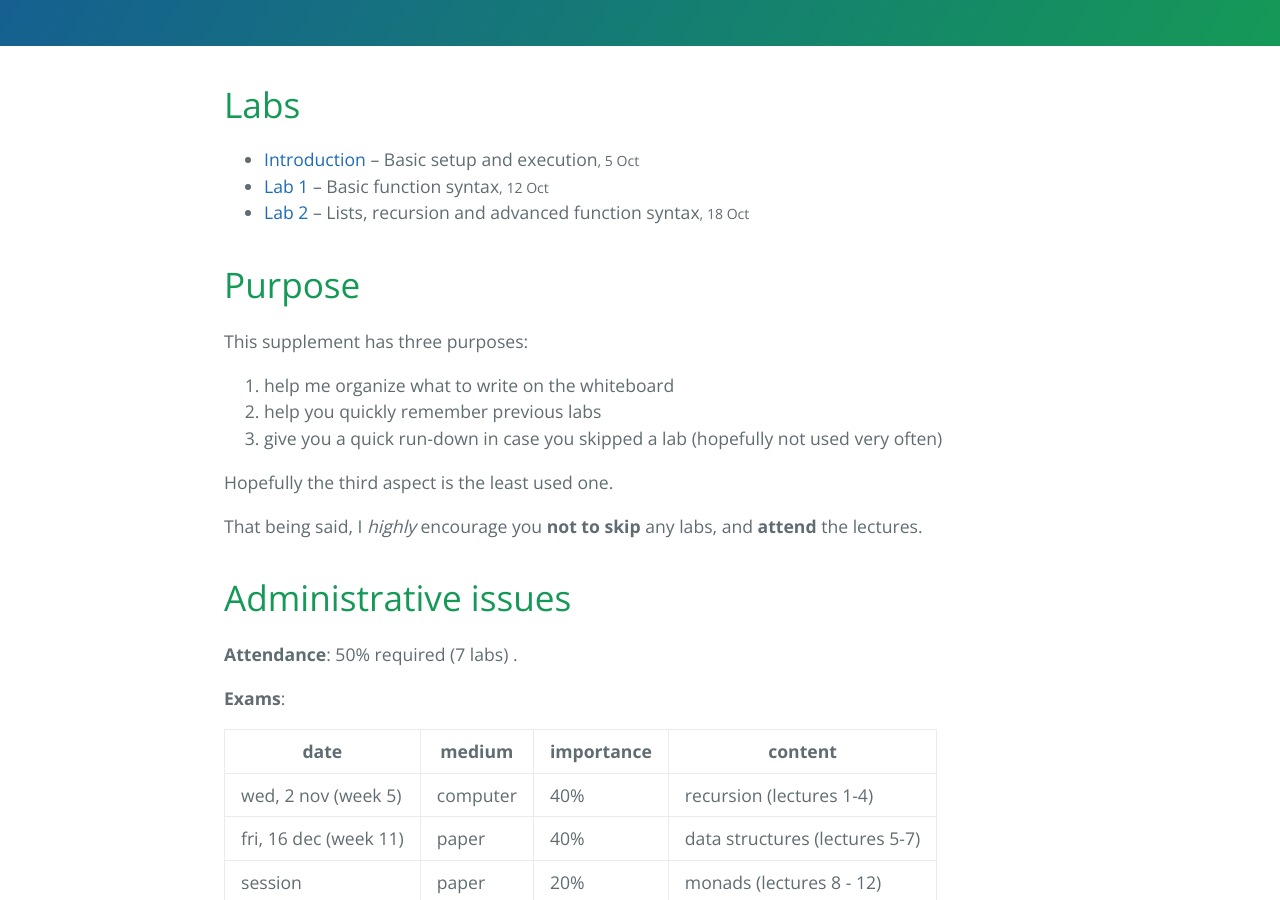
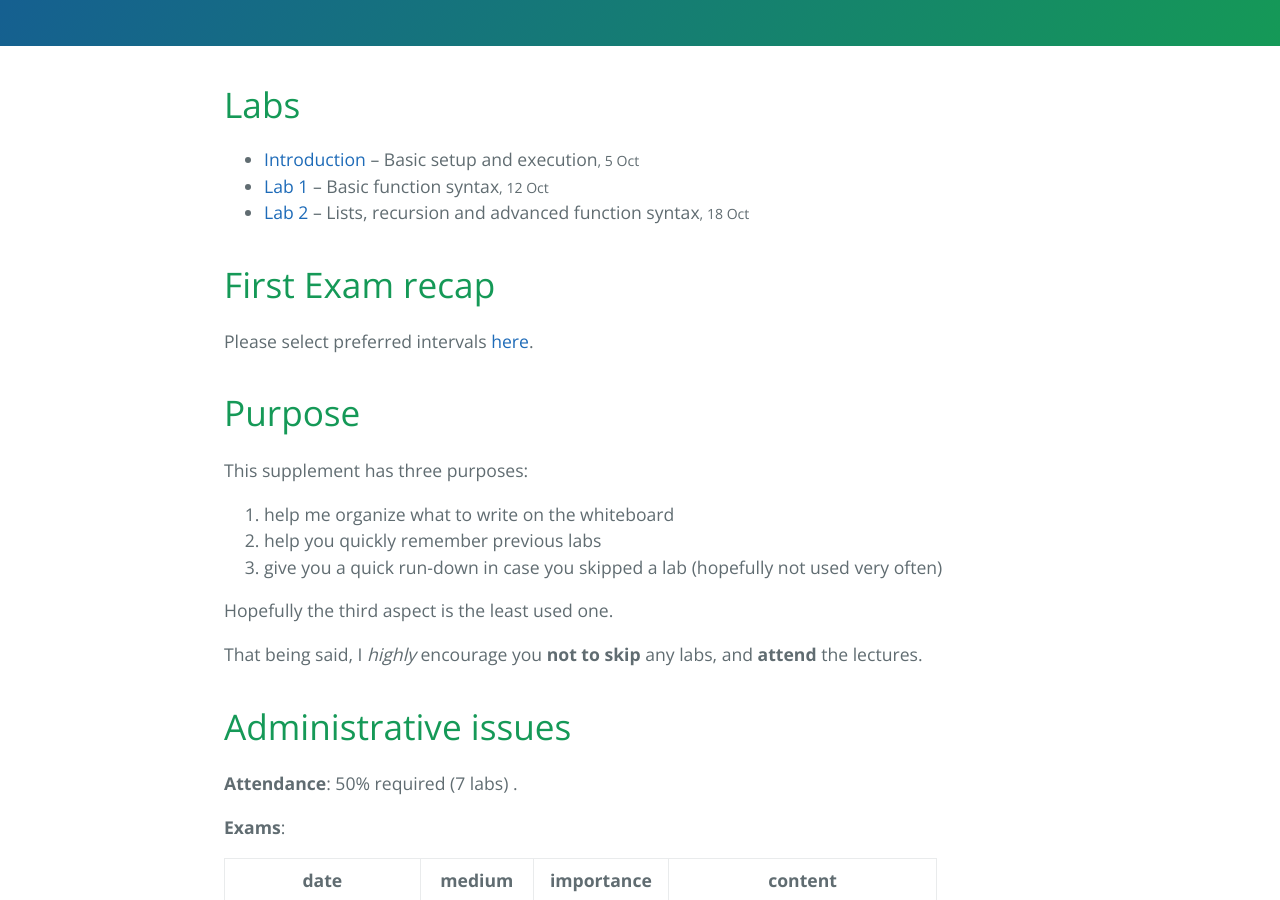
Before and after one commit to stefan-niculae/.well-known, a Jekyll site: the page built from index.md, in a window 1280 px wide and 900 px high, scrolled down 337 px. Built offline with Jekyll 4.4.1, drawn with Linux system fonts in a browser that asks for light colours.

Commit message:
added exam recap links

```diff
--- a/index.md
+++ b/index.md
@@ -14,6 +14,9 @@ tagline: Declarative Programming labs supplement
     {% endfor %}
   </ul>
 </div>
+
+# First Exam recap
+Please select preferred intervals [here](http://doodle.com/poll/uhp7s73vmwfvzfzn).
 
 # Purpose
 
```
